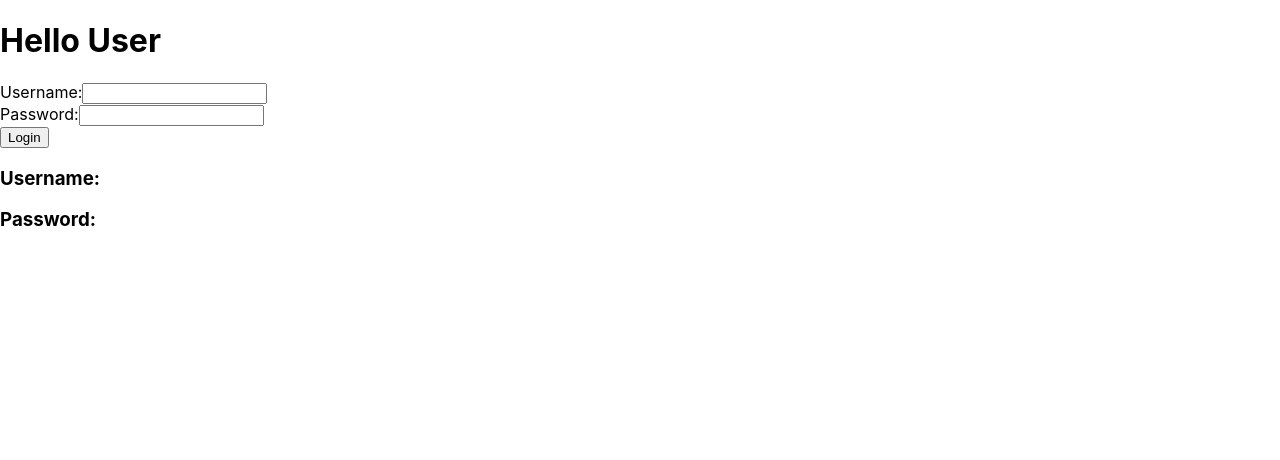
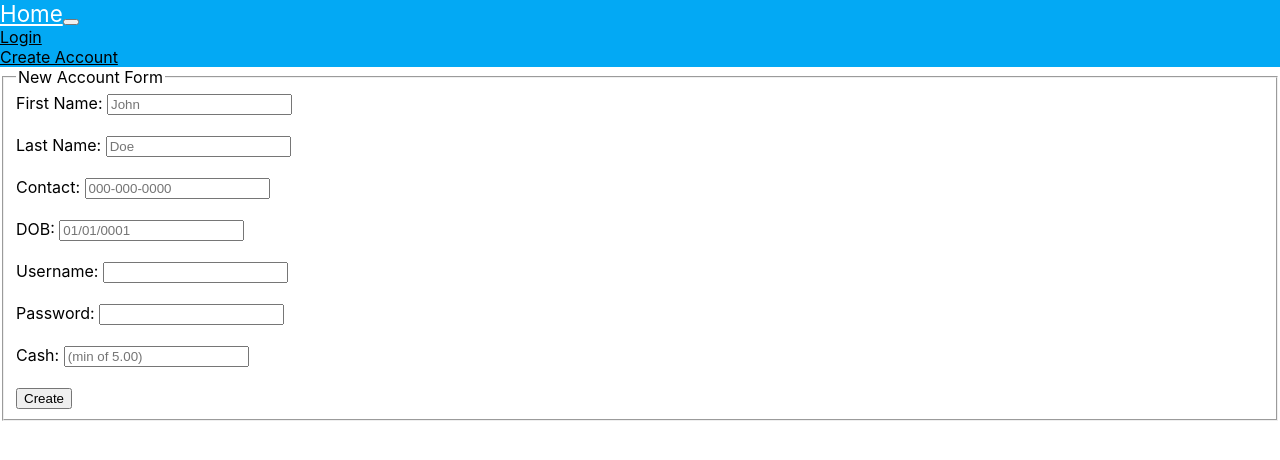
Before and after one commit to Rashaadg9/DollarsBankJavaScriptV1, a React (Create React App) app in the folder dollarsbankjavascriptapp/: page /newAccount in a window 1280 px wide. Shown: the top 460 px of the page. Built offline with nearby package versions, Linux system fonts and the light colour scheme.

Commit message:
React can now use API to create new account

```diff
--- /dev/null
+++ b/dollarsbankjavascriptapp/src/App.js
@@ -0,0 +1,27 @@
+import React, { Component } from "react";
+
+import { BrowserRouter as Router, Route, Switch } from "react-router-dom";
+import { NavigationBar } from "./NavigationBar";
+import { Home } from "./Home"
+import { LoginForm } from "./LogIn";
+import CreateAccount from "./createAccount";
+
+class App extends Component {
+  render() {
+    return (
+      <React.Fragment>
+        <Router>
+          <NavigationBar />
+
+          <Switch>
+            <Route exact path="/" component={Home} />
+            <Route path="/login" component={LoginForm} />
+            <Route path="/newAccount" component={CreateAccount} />
+          </Switch>
+        </Router>
+      </React.Fragment>
+    );
+  }
+}
+
+export default App;
--- /dev/null
+++ b/dollarsbankjavascriptapp/src/Home.js
@@ -0,0 +1,19 @@
+import React from 'react';
+
+import styled from 'styled-components';
+
+const GridWrapper = styled.div`
+  // display: grid;
+  grid-gap: 10px;
+  margin-top: 1em;
+  margin-left: 6em;
+  margin-right: 6em;
+  grid-template-columns: repeat(12, 1fr);
+  grid-auto-rows: minmax(25px, auto);
+`;
+
+export const Home = (props) => (
+  <div>
+
+  </div>
+)
--- /dev/null
+++ b/dollarsbankjavascriptapp/src/NavigationBar.js
@@ -0,0 +1,60 @@
+import React, { useState } from "react";
+import { Nav, Navbar, Form, FormControl } from "react-bootstrap";
+import styled from "styled-components";
+
+const Styles = styled.div`
+  .navbar {
+    background-color: #03a9f4;
+  }
+  a,
+  .navbar-nav,
+  .navbar-light .nav-link {
+    color: black;
+    &:hover {
+      color: white;
+    }
+  }
+  .navbar-brand {
+    font-size: 1.4em;
+    color: black;
+    &:hover {
+      color: white;
+    }
+  }
+  .form-center {
+    position: absolute !important;
+    left: 25%;
+    right: 25%;
+  }
+`;
+
+export const NavigationBar = () => (
+  // const userId = localStorage.getItem("userId");
+  // const [id, setId] = useState(userId);
+
+  // var s = `/users/${id}`;
+
+  // setId(userId);
+
+  <Styles>
+    <Navbar expand="lg">
+      <Navbar.Brand href="/">Home</Navbar.Brand>
+      <Navbar.Toggle aria-controls="basic-navbar-nav" />
+      {/* <Form className="form-center">
+        <FormControl type="text" placeholder="Search Name" className="" />
+      </Form> */}
+      <Navbar.Collapse id="basic-navbar-nav">
+        <Nav className="ml-auto">
+          <Nav.Item>
+            <Nav.Link href="/login">Login</Nav.Link>
+          </Nav.Item>
+
+          <Nav.Item>
+            <Nav.Link href="/newAccount">Create Account</Nav.Link>
+          </Nav.Item>
+
+        </Nav>
+      </Navbar.Collapse>
+    </Navbar>
+  </Styles>
+);
--- /dev/null
+++ b/dollarsbankjavascriptapp/src/createAccount.js
@@ -0,0 +1,196 @@
+import logo from './logo.svg';
+import './App.css';
+import axios from "axios";
+
+import React, { useState } from "react";
+
+export default function CreateAccount() {
+  const [user, setUser] = useState(
+      {
+          "firstName": "",
+          "lastName": "",
+          "contact": "",
+          "dob": "",
+          "username": "",
+          "password": "",
+          "cash": ""
+      });
+
+  const handleSubmit = (e) => {
+    e.preventDefault();
+
+    const API_URL = "http://localhost:8080/user/new";
+    axios.post(API_URL, {"firstName": user.firstName, "lastName": user.lastName, "contact": user.contact, "dob": user.dob, "username": user.username, "password": user.password, "cash": user.cash}, {headers: {"Content-Type": "application/json"}} )
+    .then((res) => {
+      const result = res.data;
+    });
+
+    console.log(user);
+    // fetch("http://localhost:8080/user/login", {
+    //   method: "GET",
+    //   headers: {
+    //     "Content-Type": "application/json",
+    //   },
+    //   body: JSON.stringify({ username: username, password: password }),
+    // })
+    //   .then((response) => response.json())
+
+    // localStorage.setItem("username", username);
+    // localStorage.setItem("password", password);
+    // setUsername("");
+    // setPassword("");
+    // localStorage.setItem("token", jwt);
+    // localStorage.setItem("username", username);
+    // e.preventDefault();
+
+    // const API_URL = "http://localhost:8080/users";
+
+    // fetch(API_URL)
+    //   .then((response) => response.json())
+    //   .then((data) => setUsers(data));
+
+    // const user = users.filter(
+    //   (user) => user.username.toLowerCase() === localStorage.getItem("username")
+    // );
+    // const uId = Object.assign({}, user[0]).id;
+    // localStorage.setItem("userId", uId);
+    // console.log(uId);
+  };
+
+  const handleChange = (e) => {
+    const update = {
+      [e.target.name]: e.target.value,
+    };
+    const newState = { ...user, ...update };
+    setUser(newState);
+
+  };
+
+  return(
+    <form onSubmit={handleSubmit} action="/">
+          <fieldset>
+            <legend>New Account Form</legend>
+
+            <div className="mb-3">
+
+            <label htmlFor="firstName" className="form-label">First Name: </label>
+            <input
+              className="form-control"
+              type="text"
+              id="firstName"
+              name="firstName"
+              onChange={handleChange}
+              value={user.firstName}
+              placeholder="John"
+            ></input>
+
+            </div>
+
+            <br />
+
+            <div className="mb-3">
+
+            <label htmlFor="lastName" className="form-label">Last Name: </label>
+            <input
+              className="form-control"
+              type="text"
+              id="lastName"
+              name="lastName"
+              onChange={handleChange}
+              value={user.lastName}
+              placeholder="Doe"
+            ></input>
+
+            </div>
+
+            <br/>
+
+            <div className="mb-3">
+
+            <label htmlFor="contact" className="form-label">Contact: </label>
+            <input
+              className="form-control"
+              type="text"
+              id="contact"
+              name="contact"
+              onChange={handleChange}
+              value={user.contact}
+              placeholder="000-000-0000"
+            ></input>
+
+            </div>
+
+            <br />
+
+            <div className="mb-3">
+
+            <label htmlFor="dob" className="form-label">DOB: </label>
+            <input
+              className="form-control"
+              type="text"
+              id="dob"
+              name="dob"
+              onChange={handleChange}
+              value={user.dob}
+              placeholder="01/01/0001"
+            ></input>
+
+            </div>
+
+            <br />
+
+            <div className="mb-3">
+
+            <label htmlFor="username" className="form-label">Username: </label>
+            <input
+              className="form-control"
+              type="text"
+              id="username"
+              name="username"
+              onChange={handleChange}
+              value={user.username}
+            ></input>
+
+            </div>
+
+            <br />
+
+            <div className="mb-3">
+
+            <label htmlFor="password" className="form-label">Password: </label>
+            <input
+              className="form-control"
+              type="text"
+              id="password"
+              name="password"
+              onChange={handleChange}
+              value={user.password}
+            ></input>
+
+            </div>
+
+            <br />
+
+            <div className="mb-3">
+
+            <label htmlFor="cash" className="form-label">Cash: </label>
+            <input
+              className="form-control"
+              type="number"
+              id="cash"
+              name="cash"
+              onChange={handleChange}
+              value={user.cash}
+              placeholder="(min of 5.00)"
+              min="5"
+            ></input>
+
+            </div>
+
+            <br />
+
+            <input type="submit" value="Create" />
+          </fieldset>
+        </form>
+    )
+}
--- a/dollarsbankjavascriptapp/src/index.js
+++ b/dollarsbankjavascriptapp/src/index.js
@@ -1,12 +1,12 @@
 import React from 'react';
 import ReactDOM from 'react-dom';
 import './index.css';
-import LogIn from './LogIn';
+import App from './App';
 import reportWebVitals from './reportWebVitals';
 
 ReactDOM.render(
   <React.StrictMode>
-    <LogIn />
+    <App />
   </React.StrictMode>,
   document.getElementById('root')
 );
```
